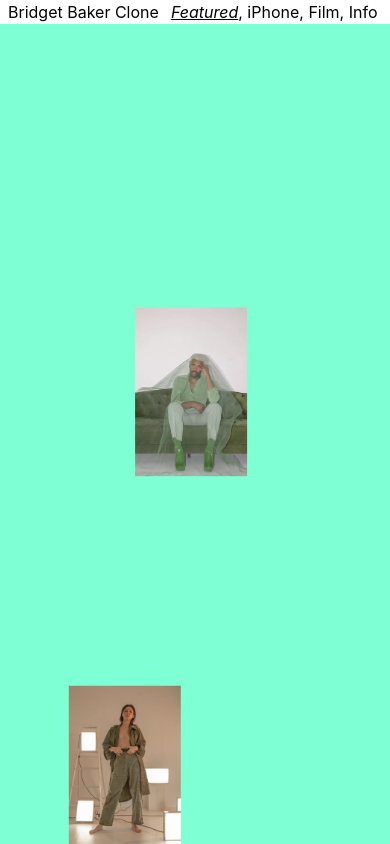
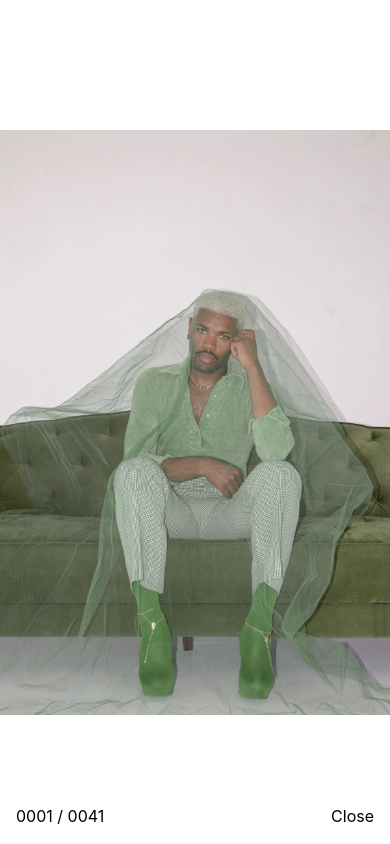
Before and after one commit to d4cho/bridget-pictures-clone, a React (Create React App) app: page / in a window 390 px wide. Both pictures are taken after a click on the picture 191 px from the left and 391 px from the top of the page. Built offline with nearby package versions, Linux system fonts and the light colour scheme.

Commit message:
finished modal and mobile view

```diff
--- a/src/components/Footer/Footer.scss
+++ b/src/components/Footer/Footer.scss
@@ -4,7 +4,7 @@
     bottom: 0;
     left: 0;
     right: 0;
-    z-index: 999;
+    z-index: 777;
 
     background-color: #fff;
     display: flex;
--- a/src/components/MainMobile/MainMobile.jsx
+++ b/src/components/MainMobile/MainMobile.jsx
@@ -1,10 +1,18 @@
-import React from 'react';
+import React, { useMemo, useState } from 'react';
+import Modal from '../Modal/Modal';
 import './MainMobile.scss';
 
 const MainMobile = ({ images }) => {
-    return (
-        <div className='MainMobile_wrapper'>
-            {images.map((img, idx) => {
+    const [isModalOpen, setIsModalOpen] = useState(false);
+    const [selectedImageIdx, setSelectedImageIdx] = useState(null);
+
+    const handleImageClick = (index) => {
+        setIsModalOpen(true);
+        setSelectedImageIdx(index);
+    };
+
+    const renderImages = useMemo(() => {
+        return images.map((img, idx) => {
             let randomX = Math.floor(Math.random() * 35) + 2;
             let randomY = Math.floor(Math.random() * (70 - 20 + 1)) + 20;
 
@@ -30,10 +38,26 @@ const MainMobile = ({ images }) => {
                         transform: `translate(${randomX}vw, -${randomY}%)`,
                         marginTop: `${idx === 1 ? 70 : 0}vh`,
                     }}
-                        onClick={() => console.log(idx)}
+                    onClick={() => handleImageClick(idx)}
                 />
             );
-            })}
+        });
+    }, [images]);
+
+    return (
+        <div className='MainMobile_wrapper'>
+            {renderImages}
+            <Modal
+                isModalOpen={isModalOpen}
+                images={images}
+                imageIndex={selectedImageIdx}
+                closeModal={() => setIsModalOpen(false)}
+                onImageClick={() => {
+                    setSelectedImageIdx((prevState) => {
+                        return (prevState + 1) % images.length;
+                    });
+                }}
+            />
         </div>
     );
 };
--- a/src/components/MainMobile/MainMobile.scss
+++ b/src/components/MainMobile/MainMobile.scss
@@ -1,7 +1,7 @@
 .MainMobile_wrapper {
-    background-color: aquamarine;
     height: 100%;
     overflow: scroll;
+    position: relative;
 
     .MainMobile_image {
         height: 20vh;
--- /dev/null
+++ b/src/components/Modal/Modal.jsx
@@ -0,0 +1,37 @@
+import React from 'react';
+import './Modal.scss';
+import { addZeroesInFront } from '../../utils/functions/functions';
+
+const Modal = ({
+    isModalOpen,
+    images,
+    imageIndex,
+    closeModal,
+    onImageClick,
+}) => {
+    return (
+        <>
+            <div
+                className={`Modal_backdrop ${isModalOpen && 'showBackdrop'}`}
+            />
+            <div className={`Modal_wrapper ${isModalOpen && 'isOpen'}`}>
+                <div className='Modal_content'>
+                    <img
+                        src={images[imageIndex]}
+                        alt=''
+                        onClick={onImageClick}
+                    />
+                    <div className='footer'>
+                        <div>
+                            {addZeroesInFront(imageIndex + 1)} /{' '}
+                            {addZeroesInFront(images.length)}
+                        </div>
+                        <div onClick={closeModal}>Close</div>
+                    </div>
+                </div>
+            </div>
+        </>
+    );
+};
+
+export default Modal;
--- /dev/null
+++ b/src/components/Modal/Modal.scss
@@ -0,0 +1,58 @@
+.Modal_wrapper {
+    position: fixed;
+    top: 100%;
+    left: 0;
+    right: 0;
+    bottom: 0;
+    z-index: 999;
+    visibility: hidden;
+    transition: all 0.3s linear 0.3s;
+
+    .Modal_content {
+        background-color: #fff;
+        display: flex;
+        align-items: center;
+        justify-content: center;
+        height: 100%;
+        position: relative;
+
+        img {
+            width: 100%;
+        }
+
+        .footer {
+            position: fixed;
+            bottom: 0;
+            left: 0;
+            right: 0;
+
+            display: flex;
+            justify-content: space-between;
+            align-items: center;
+            padding: 16px;
+        }
+    }
+}
+
+.isOpen {
+    visibility: visible;
+    top: 0%;
+}
+
+.Modal_backdrop {
+    background-color: black;
+    position: fixed;
+    top: 0;
+    bottom: 0;
+    left: 0;
+    right: 0;
+    z-index: 888;
+    opacity: 0;
+    visibility: hidden;
+    transition: all 0.3s ease-in;
+}
+
+.showBackdrop {
+    opacity: 0.5;
+    visibility: visible;
+}
```
Lines whose indentation alone changed are shown as unchanged.
